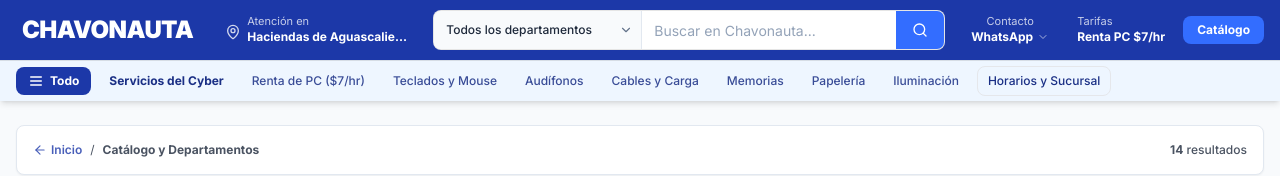
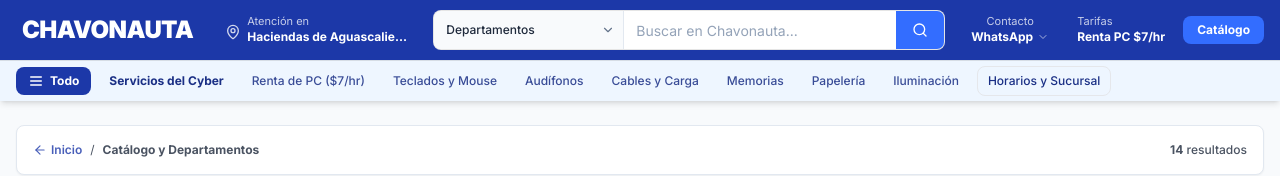
Before and after one commit to AzaelFajardo/Chavonauta-WebPage, a Next.js app: page /catalogo in a window 1280 px wide. Shown: the top 176 px of the page. Built offline with nearby package versions, Linux system fonts and the light colour scheme.

Commit message:
fix: optimiza barra de busqueda y filtro de departamentos en tablet

```diff
--- a/src/components/storefront/Navbar.tsx
+++ b/src/components/storefront/Navbar.tsx
@@ -109,21 +109,21 @@ export function Navbar({ business, categories }: NavbarProps) {
             </div>
           </Link>
 
-          {/* Barra de Búsqueda (Desktop) */}
+          {/* Barra de Búsqueda (Desktop & Tablet) */}
           <form
             onSubmit={handleSearch}
             style={{ borderRadius: "var(--radius)" }}
-            className="hidden sm:flex flex-1 max-w-3xl items-center h-10 bg-white overflow-hidden shadow-inner border border-black/10 focus-within:ring-2 focus-within:ring-white/40"
+            className="hidden md:flex flex-1 max-w-3xl items-center h-10 bg-white overflow-hidden shadow-inner border border-black/10 focus-within:ring-2 focus-within:ring-white/40"
           >
             {/* Dropdown de departamentos */}
-            <div className="relative h-full flex items-center bg-slate-50 hover:bg-slate-100 border-r border-slate-200 transition-colors">
+            <div className="relative h-full flex items-center bg-slate-50 hover:bg-slate-100 border-r border-slate-200 transition-colors shrink-0 w-[120px] lg:w-[160px] xl:w-[190px]">
               <select
                 value={selectedCategory}
                 onChange={(e) => setSelectedCategory(e.target.value)}
-                className="appearance-none h-full bg-transparent text-slate-800 text-xs font-medium pl-3 pr-7 cursor-pointer focus:outline-none"
+                className="appearance-none w-full h-full bg-transparent text-slate-800 text-xs font-medium pl-2.5 sm:pl-3 pr-6 sm:pr-7 cursor-pointer focus:outline-none truncate"
                 aria-label="Seleccionar categoría"
               >
-                <option value="todas">Todos los departamentos</option>
+                <option value="todas">Departamentos</option>
                 <option value="servicios-cyber">Servicios del Cyber</option>
                 {categories
                   .filter((c) => c.slug !== "servicios-cyber")
@@ -133,7 +133,7 @@ export function Navbar({ business, categories }: NavbarProps) {
                     </option>
                   ))}
               </select>
-              <ChevronDown className="w-3.5 h-3.5 text-slate-500 absolute right-2 pointer-events-none" />
+              <ChevronDown className="w-3.5 h-3.5 text-slate-500 absolute right-1.5 sm:right-2 pointer-events-none shrink-0" />
             </div>
 
             {/* Input de texto */}
@@ -142,7 +142,7 @@ export function Navbar({ business, categories }: NavbarProps) {
               value={searchQuery}
               onChange={(e) => setSearchQuery(e.target.value)}
               placeholder="Buscar en Chavonauta..."
-              className="flex-1 h-full px-3 text-sm text-slate-900 placeholder-slate-400 bg-white focus:outline-none"
+              className="flex-1 min-w-0 h-full px-3 text-xs sm:text-sm text-slate-900 placeholder-slate-400 bg-white focus:outline-none"
             />
 
             {/* Botón de búsqueda */}
@@ -152,7 +152,7 @@ export function Navbar({ business, categories }: NavbarProps) {
                 backgroundColor: "var(--accent)",
                 color: "var(--accent-foreground)",
               }}
-              className="h-full px-4 flex items-center justify-center transition-opacity hover:opacity-90 shrink-0 font-bold"
+              className="h-full px-3.5 sm:px-4 flex items-center justify-center transition-opacity hover:opacity-90 shrink-0 font-bold"
               aria-label="Buscar"
             >
               <Search className="w-4 h-4" />
@@ -203,7 +203,7 @@ export function Navbar({ business, categories }: NavbarProps) {
         </div>
 
         {/* Buscador en versión Móvil (debajo de la barra principal) */}
-        <div className="sm:hidden px-3 pb-3">
+        <div className="md:hidden px-3 pb-3">
           <form
             onSubmit={handleSearch}
             style={{ borderRadius: "var(--radius)" }}
@@ -214,7 +214,7 @@ export function Navbar({ business, categories }: NavbarProps) {
               value={searchQuery}
               onChange={(e) => setSearchQuery(e.target.value)}
               placeholder="Buscar productos o servicios..."
-              className="flex-1 h-full px-3 text-xs text-slate-900 placeholder-slate-400 bg-white focus:outline-none"
+              className="flex-1 min-w-0 h-full px-3 text-xs text-slate-900 placeholder-slate-400 bg-white focus:outline-none"
             />
             <button
               type="submit"
```
Also changed, not shown: 1 other file (tests, documents, lock files or other folders).
